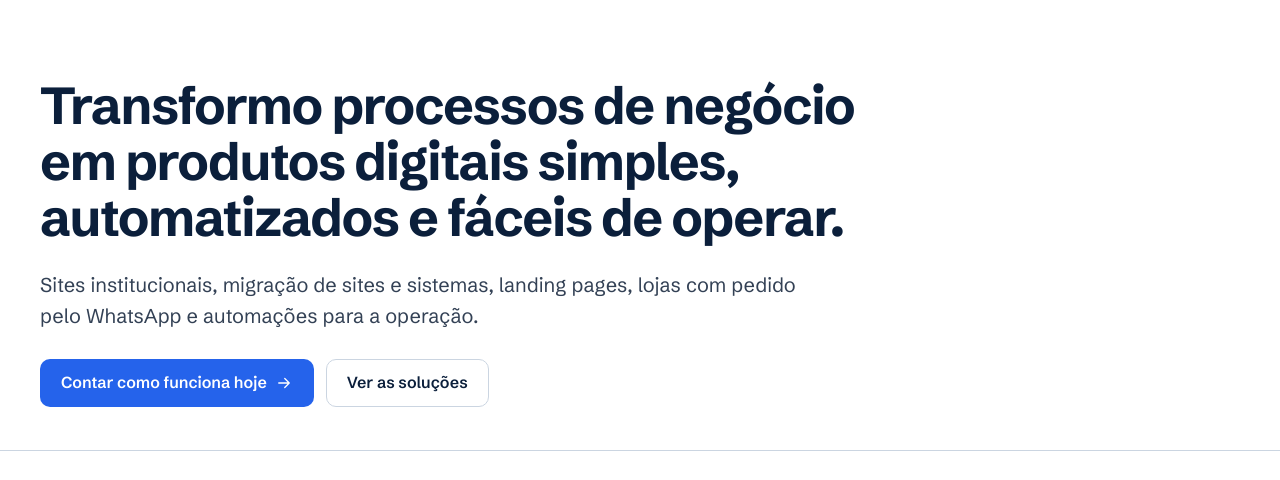
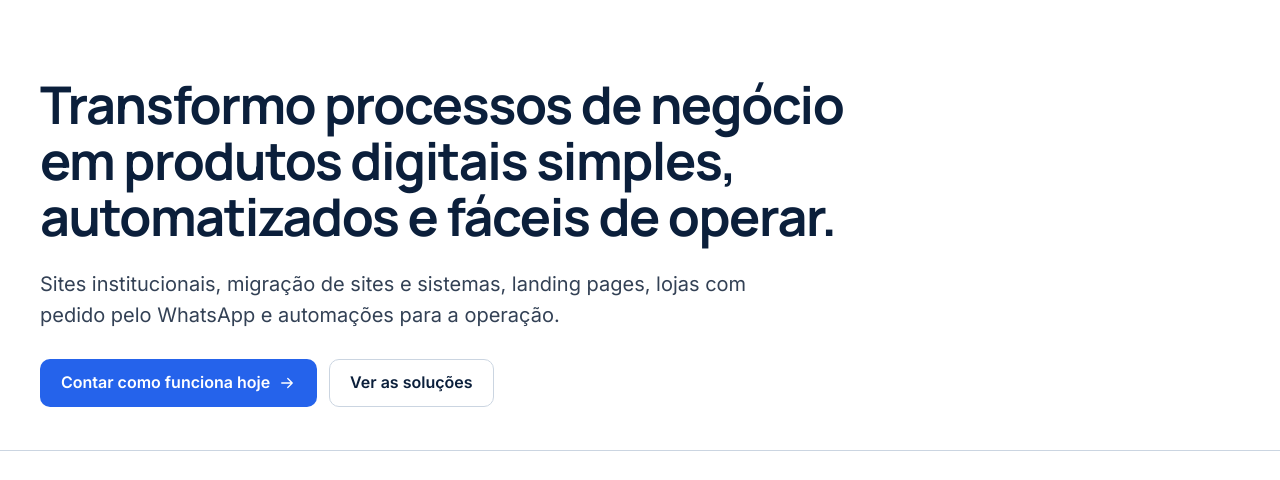
Before and after one commit to arcavcwb/lp-arcav-us, an Astro site: page / in a window 1280 px wide. Shown: the part 62-542 px from the top of the page. Built offline with nearby package versions, Linux system fonts and the light colour scheme; Astro itself is replaced by a stand-in of ours.

Commit message:
feat: Manrope nos títulos e Inter no texto
As duas fontes do Brand Kit V3 servidas pelo próprio site, variáveis,
nos recortes latin e latin-ext, no lugar da Schibsted Grotesk. Títulos
e textos de destaque usam --font-heading.

O recorte latin das duas é pré-carregado: só com a Manrope, o texto em
Inter trocava de fonte depois do primeiro quadro e as páginas de
solução pulavam (CLS 0,035 no desktop).

Co-Authored-By: Claude Opus 5.5 <noreply@anthropic.com>

```diff
--- a/src/data/site.ts
+++ b/src/data/site.ts
@@ -20,13 +20,14 @@ export const BRAND = {
   statement: 'Focados em escopo. Sérios em engenharia.',
 } as const;
 
-/** Documento: idioma, cor do navegador, ícones e a fonte pré-carregada (Layout.astro). */
+/** Documento: idioma, cor do navegador, ícones e as fontes pré-carregadas (Layout.astro). */
 export const SITE = {
   lang: 'pt-BR',
   ogLocale: 'pt_BR',
   /** Cor da barra do navegador no celular: a mesma de --color-paper (tokens.css). */
   themeColor: '#ffffff',
-  fontPreload: '/fonts/schibsted-grotesk-latin.woff2',
+  /** O recorte latin das duas famílias: sem Inter aqui, o texto troca de fonte depois do primeiro quadro e a página pula. */
+  fontPreloads: ['/fonts/inter-latin.woff2', '/fonts/manrope-latin.woff2'],
   icons: { ico: '/favicon.ico', svg: '/favicon.svg', apple: '/apple-touch-icon.png' },
 } as const;
 
--- a/src/layouts/Layout.astro
+++ b/src/layouts/Layout.astro
@@ -33,7 +33,7 @@ const { title, description, noindex = false, canonical } = Astro.props;
   <link rel="icon" type="image/svg+xml" href={SITE.icons.svg} />
   <link rel="apple-touch-icon" href={SITE.icons.apple} />
 
-  <link rel="preload" href={SITE.fontPreload} as="font" type="font/woff2" crossorigin>
+  {SITE.fontPreloads.map((href) => <link rel="preload" href={href} as="font" type="font/woff2" crossorigin />)}
   {CF_WEB_ANALYTICS_TOKEN && (
     <script
       is:inline
--- a/src/styles/base.css
+++ b/src/styles/base.css
@@ -57,6 +57,7 @@ h1,
 h2,
 h3 {
   text-wrap: balance;
+  font-family: var(--font-heading);
   font-weight: var(--font-weight-bold);
   color: var(--color-ink);
 }
--- a/src/styles/components/home/about.css
+++ b/src/styles/components/home/about.css
@@ -38,7 +38,7 @@
 }
 
 .about__statement {
-  @apply mt-7 max-w-md text-statement leading-title font-semibold tracking-title;
+  @apply mt-7 max-w-md font-heading text-statement leading-title font-semibold tracking-title;
 }
 
 .about__social {
--- a/src/styles/components/home/manifesto.css
+++ b/src/styles/components/home/manifesto.css
@@ -22,7 +22,7 @@
 }
 
 .manifesto__quote {
-  @apply text-quote font-semibold tracking-heading text-on-dark lg:col-span-9;
+  @apply font-heading text-quote font-semibold tracking-heading text-on-dark lg:col-span-9;
 }
 
 .manifesto__author {
--- a/src/styles/components/home/method.css
+++ b/src/styles/components/home/method.css
@@ -22,7 +22,7 @@
 }
 
 .method__numeral {
-  @apply text-numeral font-normal text-muted tabular-nums;
+  @apply font-heading text-numeral font-normal text-muted tabular-nums;
 }
 
 .method__body {
@@ -30,7 +30,7 @@
 }
 
 .method__step-title {
-  @apply text-base leading-snug font-title lg:text-h3;
+  @apply font-heading text-base leading-snug font-title lg:text-h3;
 }
 
 .method__step-text {
--- a/src/styles/components/home/services.css
+++ b/src/styles/components/home/services.css
@@ -18,7 +18,7 @@
 }
 
 .services__situation {
-  @apply text-index font-semibold tracking-title text-balance;
+  @apply font-heading text-index font-semibold tracking-title text-balance;
 }
 
 .services__service {
--- a/src/styles/fonts.css
+++ b/src/styles/fonts.css
@@ -1,19 +1,40 @@
-/* Schibsted Grotesk (SIL OFL), servida pelo próprio site. Fora de camadas: @font-face não participa da cascata. */
+/* Fontes do Brand Kit V3 (SIL OFL), servidas pelo próprio site: Inter no texto e na interface,
+   Manrope nos títulos. Variáveis (um arquivo cobre todos os pesos), em dois recortes:
+   latin (português) e latin-ext (raro; só baixa se a página usar um desses caracteres).
+   Fora de camadas: @font-face não participa da cascata. */
 
 @font-face {
-  font-family: 'Schibsted Grotesk';
+  font-family: 'Inter';
   font-style: normal;
-  font-weight: 400 900;
+  font-weight: 100 900;
   font-display: swap;
-  src: url('/fonts/schibsted-grotesk-latin.woff2') format('woff2');
+  src: url('/fonts/inter-latin.woff2') format('woff2');
   unicode-range: U+0000-00FF, U+0131, U+0152-0153, U+02BB-02BC, U+02C6, U+02DA, U+02DC, U+0304, U+0308, U+0329, U+2000-206F, U+20AC, U+2122, U+2191, U+2193, U+2212, U+2215, U+FEFF, U+FFFD;
 }
 
 @font-face {
-  font-family: 'Schibsted Grotesk';
+  font-family: 'Inter';
   font-style: normal;
-  font-weight: 400 900;
+  font-weight: 100 900;
   font-display: swap;
-  src: url('/fonts/schibsted-grotesk-latin-ext.woff2') format('woff2');
-  unicode-range: U+0100-02BA, U+02BD-02C5, U+02C7-02CC, U+02CE-02D7, U+02DD-02FF, U+0304, U+0308, U+0329, U+1D00-1DBF, U+1E00-1E9F, U+1EF2-1EFF, U+2020, U+20A0-20AB, U+20AD-20C4, U+2113, U+2C60-2C7F, U+A720-A7FF;
+  src: url('/fonts/inter-latin-ext.woff2') format('woff2');
+  unicode-range: U+0100-02BA, U+02BD-02C5, U+02C7-02CC, U+02CE-02D7, U+02DD-02FF, U+0304, U+0308, U+0329, U+1D00-1DBF, U+1E00-1E9F, U+1EF2-1EFF, U+2020, U+20A0-20AB, U+20AD-20C0, U+2113, U+2C60-2C7F, U+A720-A7FF;
 }
+
+@font-face {
+  font-family: 'Manrope';
+  font-style: normal;
+  font-weight: 200 800;
+  font-display: swap;
+  src: url('/fonts/manrope-latin.woff2') format('woff2');
+  unicode-range: U+0000-00FF, U+0131, U+0152-0153, U+02BB-02BC, U+02C6, U+02DA, U+02DC, U+0304, U+0308, U+0329, U+2000-206F, U+20AC, U+2122, U+2191, U+2193, U+2212, U+2215, U+FEFF, U+FFFD;
+}
+
+@font-face {
+  font-family: 'Manrope';
+  font-style: normal;
+  font-weight: 200 800;
+  font-display: swap;
+  src: url('/fonts/manrope-latin-ext.woff2') format('woff2');
+  unicode-range: U+0100-02BA, U+02BD-02C5, U+02C7-02CC, U+02CE-02D7, U+02DD-02FF, U+0304, U+0308, U+0329, U+1D00-1DBF, U+1E00-1E9F, U+1EF2-1EFF, U+2020, U+20A0-20AB, U+20AD-20C0, U+2113, U+2C60-2C7F, U+A720-A7FF;
+}
--- a/src/styles/primitives/type.css
+++ b/src/styles/primitives/type.css
@@ -1,4 +1,10 @@
 /* Tipografia: títulos, lead, textos auxiliares e utilidades de acessibilidade. */
+
+.h1,
+.h2,
+.h3 {
+  font-family: var(--font-heading);
+}
 
 .h1 {
   font-size: var(--text-h1);
--- a/src/styles/tokens.css
+++ b/src/styles/tokens.css
@@ -40,8 +40,9 @@
   /* Contorno do foco: azul no claro; as superfícies escuras trocam para o âmbar. */
   --color-focus: var(--color-accent);
 
-  /* ── Tipo: uma família; a hierarquia vem do tamanho e do peso ─────────── */
-  --font-sans: 'Schibsted Grotesk', ui-sans-serif, system-ui, -apple-system, 'Segoe UI', Roboto, sans-serif;
+  /* ── Tipo: Inter no texto e na interface; Manrope nos títulos (Brand Kit V3) ── */
+  --font-sans: 'Inter', ui-sans-serif, system-ui, -apple-system, 'Segoe UI', Roboto, sans-serif;
+  --font-heading: 'Manrope', 'Inter', ui-sans-serif, system-ui, -apple-system, 'Segoe UI', Roboto, sans-serif;
 
   --font-weight-normal: 400;
   --font-weight-medium: 500;
```
Also changed, not shown: public/fonts/inter-latin-ext.woff2 (added), public/fonts/inter-latin.woff2 (added), public/fonts/manrope-latin-ext.woff2 (added), public/fonts/manrope-latin.woff2 (added), public/fonts/schibsted-grotesk-latin-ext.woff2 (deleted), public/fonts/schibsted-grotesk-latin.woff2 (deleted).
